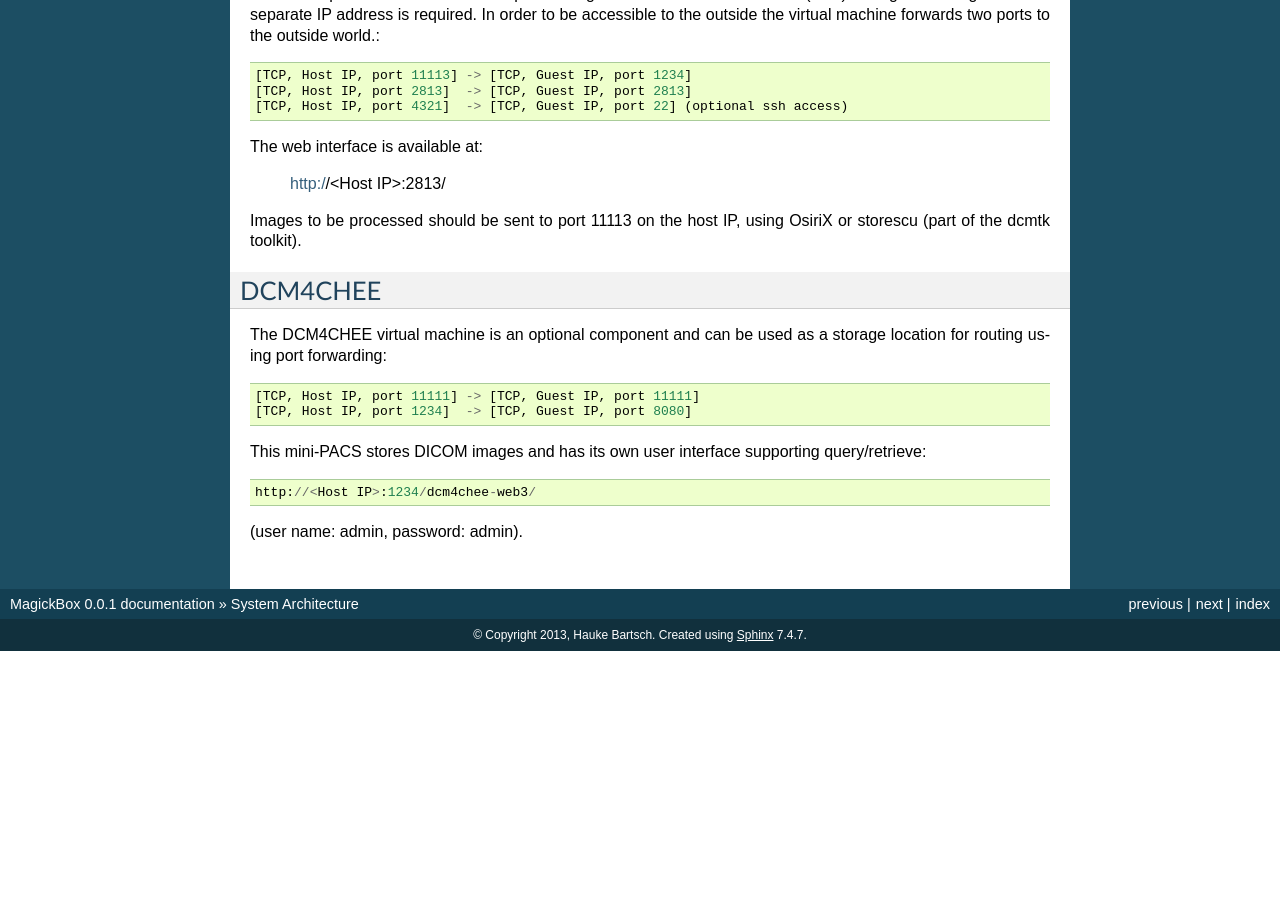
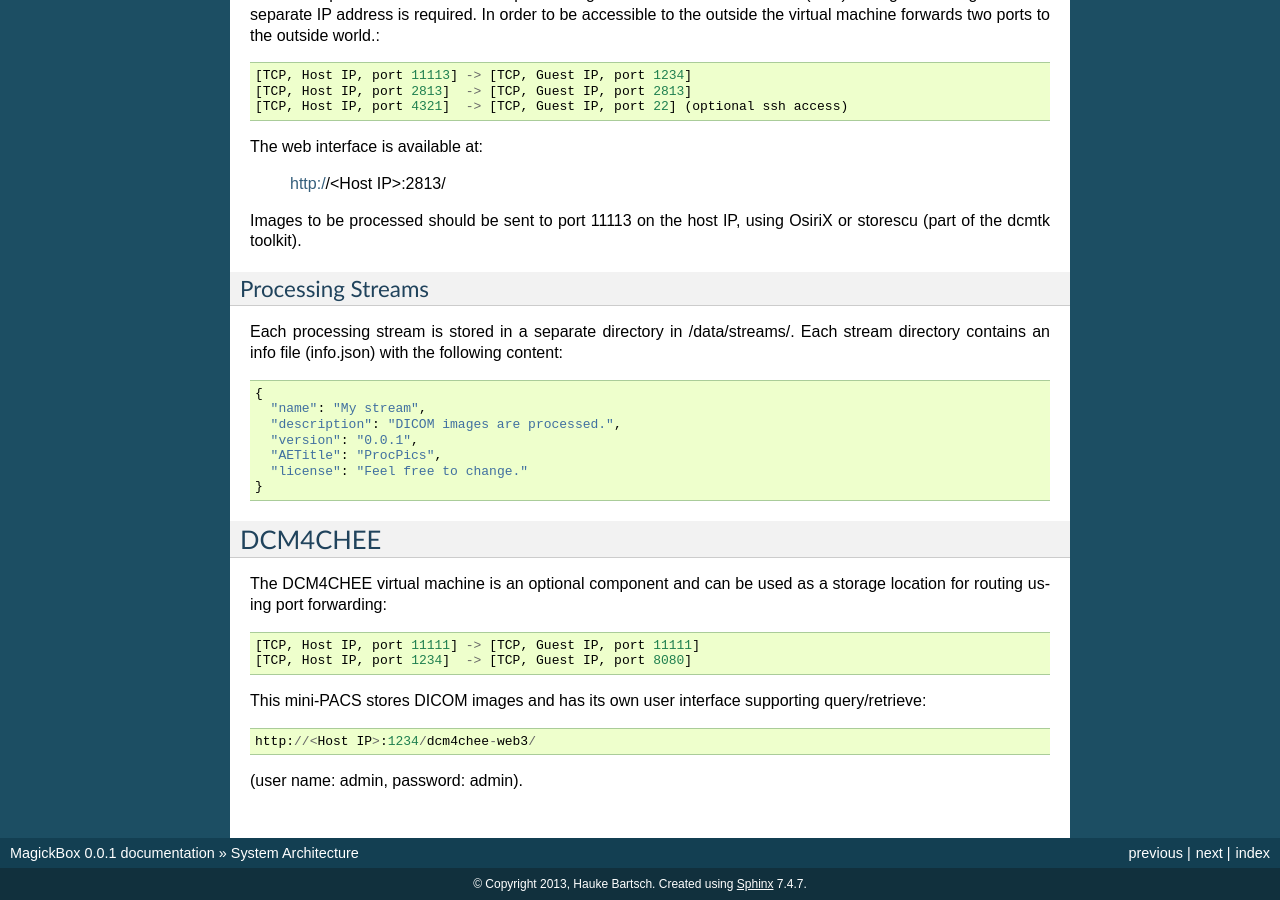
Before and after one commit to HaukeBartsch/MagickBox, a Sphinx documentation site: the page built from code/documentation/docs/source/Introduction.rst, in a window 1280 px wide and 900 px high, scrolled down 861 px. Built offline with Sphinx 7.4.7, drawn with Linux system fonts in a browser that asks for light colours; before the commit the page ends 1512 px from its top, so only the background shows below that.

Commit message:
add Processing Stream info

```diff
--- a/code/documentation/docs/source/Introduction.rst
+++ b/code/documentation/docs/source/Introduction.rst
@@ -36,6 +36,20 @@ The web interface is available at:
 
 Images to be processed should be sent to port 11113 on the host IP, using OsiriX or storescu (part of the dcmtk toolkit).
 
+Processing Streams
+------------------
+
+Each processing stream is stored in a separate directory in /data/streams/. Each stream directory contains an info file (info.json) with the following content::
+
+  {
+    "name": "My stream",
+    "description": "DICOM images are processed.",
+    "version": "0.0.1",
+    "AETitle": "ProcPics",
+    "license": "Feel free to change."
+  }
+
+
 DCM4CHEE
 ========
 
```
